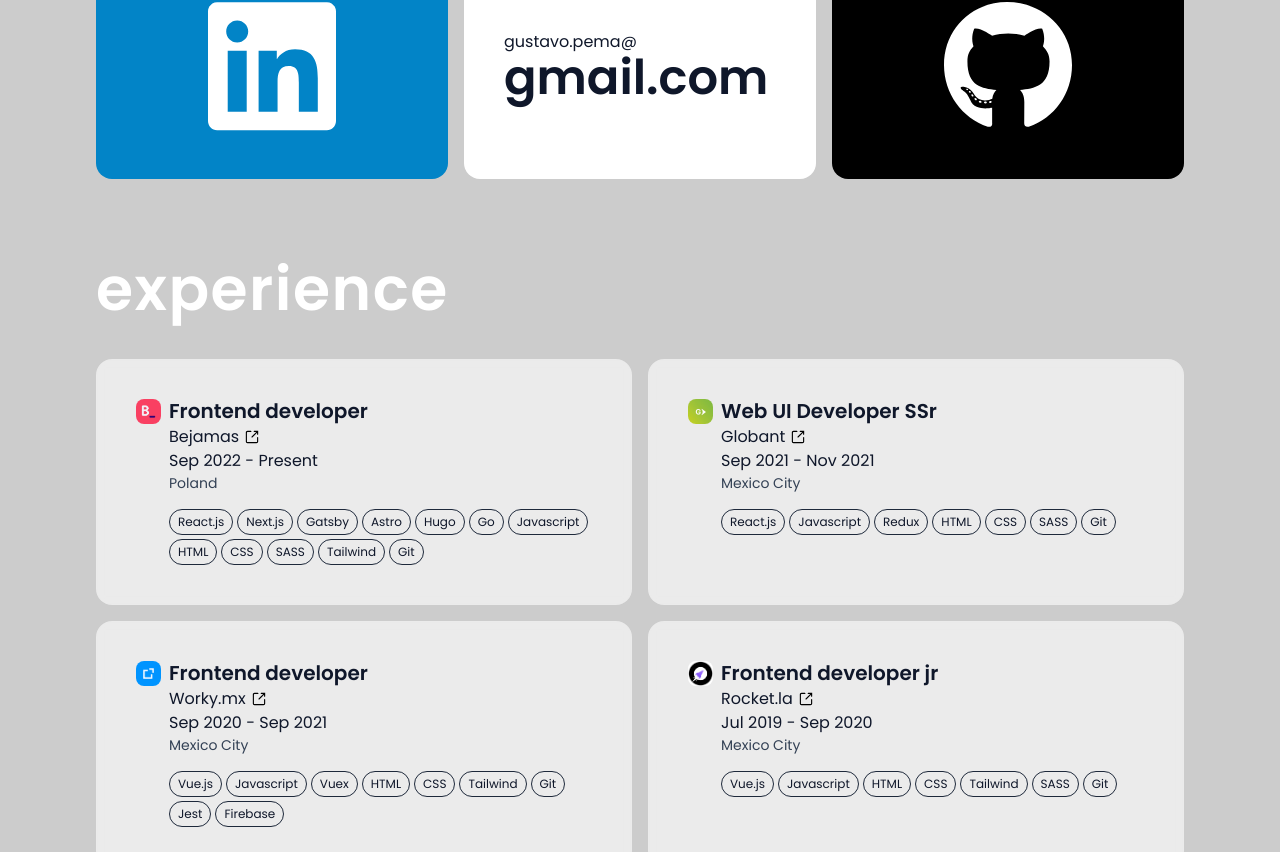
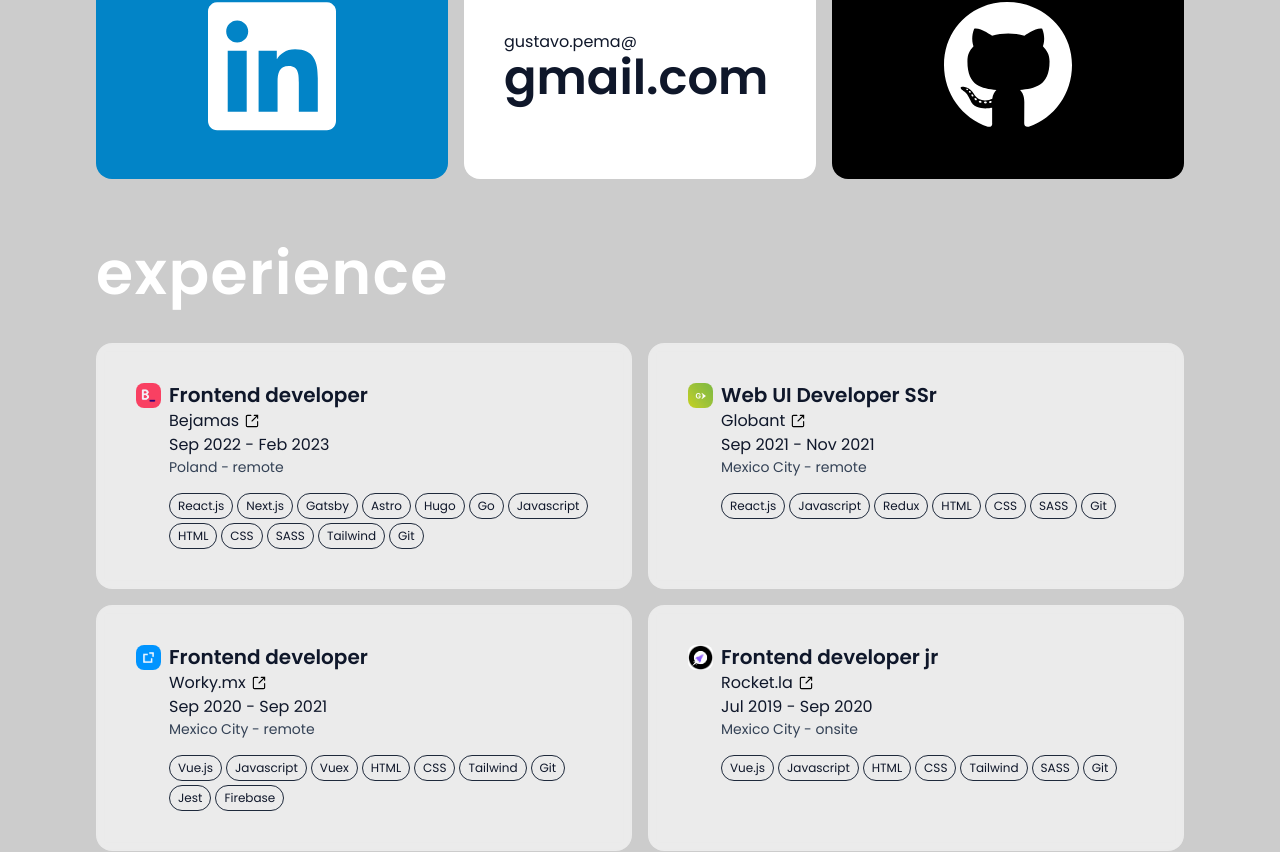
Before and after one commit to gustavvopenna/portafolio, a Next.js app: page / in a window 1280 px wide. Shown: the part 503-1355 px from the top of the page. Built offline with nearby package versions, Linux system fonts and the light colour scheme.

Commit message:
fix: email card position

```diff
--- a/app/page.tsx
+++ b/app/page.tsx
@@ -18,11 +18,11 @@
         />
         <ImageCard src={profile.avatar} alt="avatar picture" />
         <SocialCard name="linkedin" link={profile.links.linkedin} />
-        <EmailCard email={profile.email} />
+        <EmailCard email={profile.email} className="row-start-3 lg:row-start-2 lg:col-start-2" />
         <SocialCard name="github" link={profile.links.github} />
-        <Experience experience={profile.experience} />
-        <Projects projects={profile.projects} />
       </div>
+      <Experience experience={profile.experience} />
+      <Projects projects={profile.projects} />
     </main>
   );
 }
--- a/components/molecules/EmailCard.tsx
+++ b/components/molecules/EmailCard.tsx
@@ -1,10 +1,13 @@
+import { cn } from "@/helpers";
+import { ClassValue } from "clsx";
 import Card from "../atoms/Card";
 
 interface EmailCardProps {
   email: string;
+  className?: string | ClassValue[];
 }
 
-export default function EmailCard({ email }: EmailCardProps) {
+export default function EmailCard({ email, className }: EmailCardProps) {
   const [username, provider] = email.split("@");
 
   return (
@@ -12,7 +15,7 @@
       href={`mailto:${email}`}
       target="_blank"
       rel="noreferrer"
-      className="col-span-2 lg:col-span-1"
+      className={cn(["col-span-2 lg:col-span-1", className])}
     >
       <Card className="items-start h-full">
         <p>{username}@</p>
--- a/data/index.ts
+++ b/data/index.ts
@@ -68,8 +68,8 @@
       link: "https:bejamas.io/",
       company: "Bejamas",
       logo: "/bejamas_logo.png",
-      date: "Sep 2022 - Present",
-      city: "Poland",
+      date: "Sep 2022 - Feb 2023",
+      city: "Poland - remote",
       skills: ["React.js", "Next.js", "Gatsby", "Astro", "Hugo", "Go", "Javascript", "HTML", "CSS", "SASS", "Tailwind", "Git"],
       tags: ["full-time", "contractor", "remote"],
       content: ["test", "test"]
@@ -81,7 +81,7 @@
       company: "Globant",
       logo: "/globant_logo.jpeg",
       date: "Sep 2021 - Nov 2021",
-      city: "Mexico City",
+      city: "Mexico City - remote",
       skills: ["React.js", "Javascript", "Redux", "HTML", "CSS", "SASS", "Git"],
       tags: ["full-time", "remote"],
       content: ["test", "test"]
@@ -93,7 +93,7 @@
       company: "Worky.mx",
       logo: "/worky_logo.png",
       date: "Sep 2020 - Sep 2021",
-      city: "Mexico City",
+      city: "Mexico City - remote",
       skills: ["Vue.js", "Javascript", "Vuex", "HTML", "CSS", "Tailwind", "Git", "Jest", "Firebase"],
       tags: ["full-time", "remote"],
       content: [
@@ -108,7 +108,7 @@
       company: "Rocket.la",
       logo: "/rocket_logo.png",
       date: "Jul 2019 - Sep 2020",
-      city: "Mexico City",
+      city: "Mexico City - onsite",
       skills: ["Vue.js", "Javascript", "HTML", "CSS", "Tailwind", "SASS", "Git"],
       tags: ["full-time", "hybrid"],
       content: [
```
